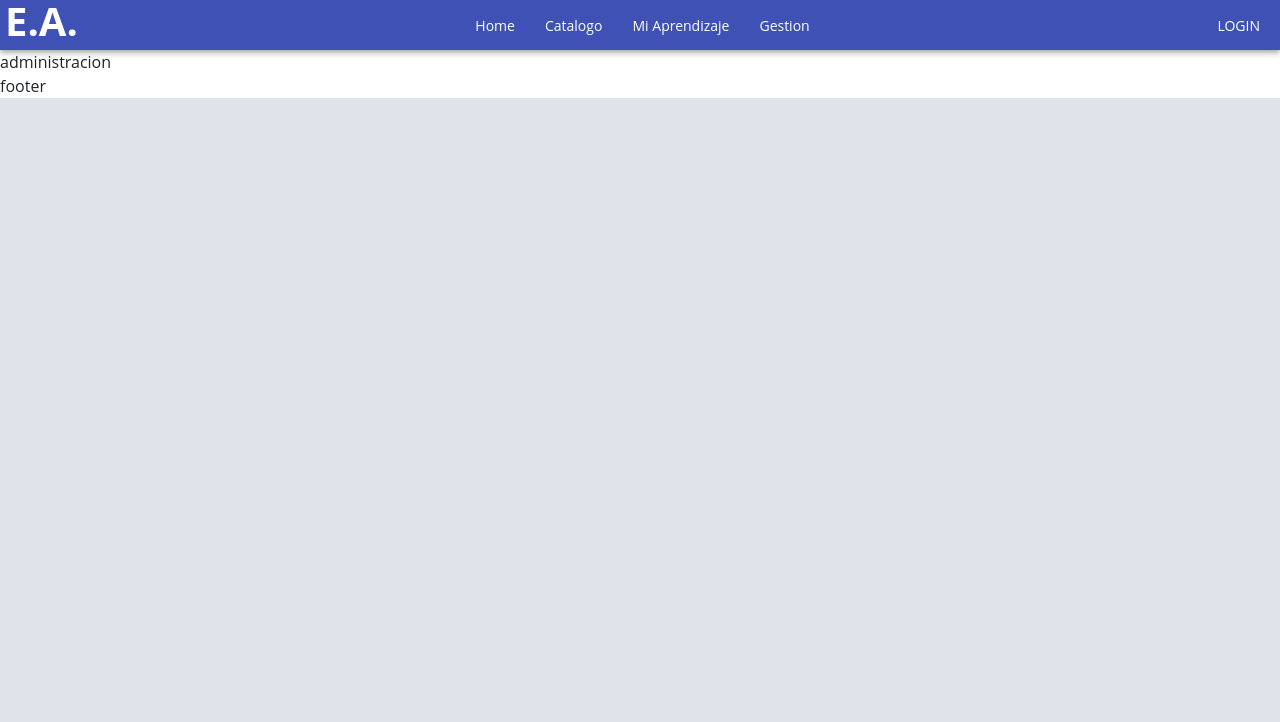
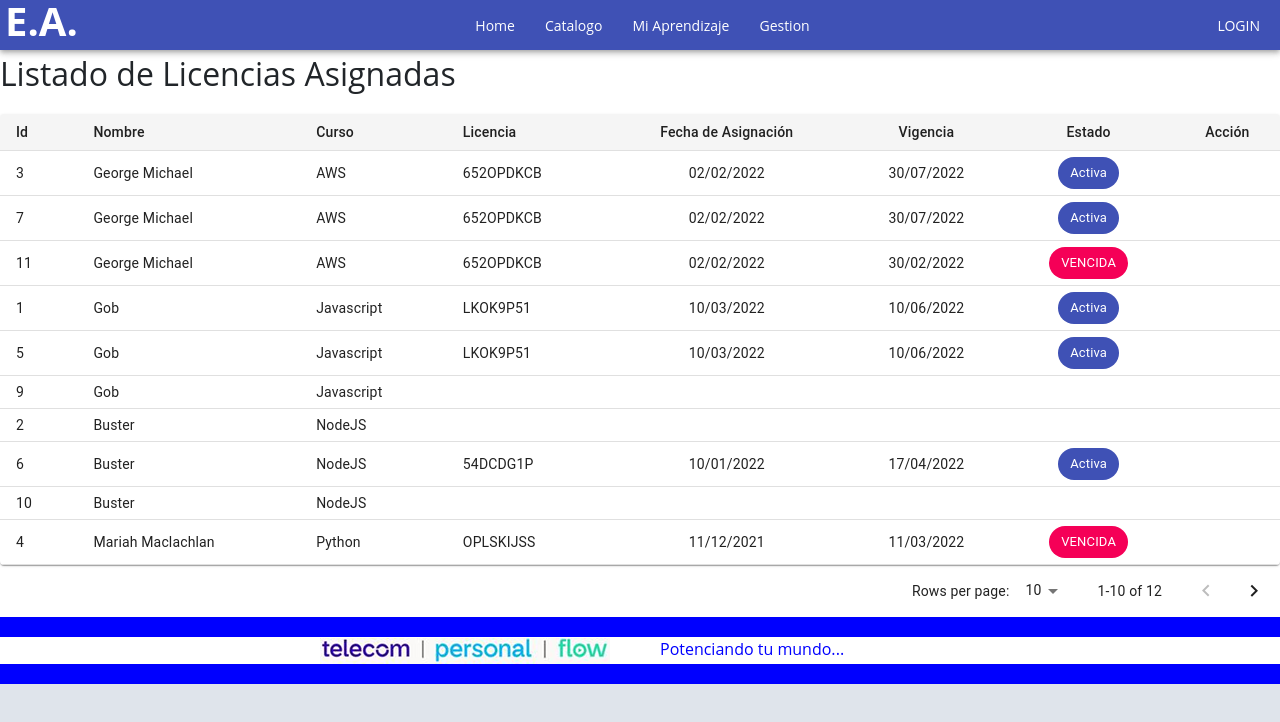
Before and after one commit to jomagnone/Hackaton, a React (Create React App) app: page /admin in a window 1280 px wide. Shown: the top 722 px of the page. Built offline with nearby package versions, Linux system fonts and the light colour scheme.

Commit message:
agrega componente Admin y Footer

```diff
--- a/src/components/Footer.jsx
+++ b/src/components/Footer.jsx
@@ -1,10 +1,15 @@
-
+import "../styles/Footer.css";
 
 function Footer() {
     return (
-      <>
-      footer
-      </>
+      <div >
+        <div className="footerContainer">
+          <div className="footerImg"><img src="../logoFooter.png" /></div>
+          <div className="footerText">
+            Potenciando tu mundo...
+          </div>
+        </div>
+      </div>
     );
   }
 
--- a/src/pages/Admin.jsx
+++ b/src/pages/Admin.jsx
@@ -1,15 +1,118 @@
 import * as React from 'react';
+import { TableContainer, Table, TableHead, TableBody,TableRow, TableCell,TablePagination,Paper } from '@material-ui/core';
+import "../styles/Admin.css";
+import Chip from '@material-ui/core/Chip';
+import { useState } from 'react';
+
+const Admin = () => {
+    const [page, setPage] = React.useState(0);
+    const [rowsPerPage, setRowsPerPage] = React.useState(10);
+
+
+    var data = [
+        {id: 1, name: 'Gob', curso: 'Javascript', licencia:'LKOK9P51',fechaAsign: '10/03/2022', vigencia: '10/06/2022', estado: 'Activa' },
+        {id: 2, name: 'Buster', curso: 'NodeJS', licencia:'',fechaAsign: '', vigencia: '', estado: ''},
+        {id: 3, name: 'George Michael', curso: 'AWS', licencia:'652OPDKCB',fechaAsign: '02/02/2022', vigencia: '30/07/2022', estado: 'Activa'},
+        {id: 4, name: 'Mariah Maclachlan', curso: 'Python', licencia:'OPLSKIJSS',fechaAsign: '11/12/2021', vigencia: '11/03/2022', estado: 'VENCIDA'},
+        {id: 5, name: 'Gob', curso: 'Javascript', licencia:'LKOK9P51',fechaAsign: '10/03/2022', vigencia: '10/06/2022', estado: 'Activa' },
+        {id: 6, name: 'Buster', curso: 'NodeJS', licencia:'54DCDG1P',fechaAsign: '10/01/2022', vigencia: '17/04/2022', estado: 'Activa'},
+        {id: 7, name: 'George Michael', curso: 'AWS', licencia:'652OPDKCB',fechaAsign: '02/02/2022', vigencia: '30/07/2022', estado: 'Activa'},
+        {id: 8, name: 'Mariah Maclachlan', curso: 'Python', licencia:'OPLSKIJSS',fechaAsign: '11/12/2021', vigencia: '11/03/2022', estado: 'VENCIDA'},
+        {id: 9, name: 'Gob', curso: 'Javascript', licencia:'',fechaAsign: '', vigencia: '', estado: '' },
+        {id:10, name: 'Buster', curso: 'NodeJS', licencia:'',fechaAsign: '', vigencia: '', estado: ''},
+        {id: 11, name: 'George Michael', curso: 'AWS', licencia:'652OPDKCB',fechaAsign: '02/02/2022', vigencia: '30/02/2022', estado: 'VENCIDA'},
+        {id: 12, name: 'Mariah Maclachlan', curso: 'Python', licencia:'OPLSKIJSS',fechaAsign: '11/12/2021', vigencia: '11/03/2022', estado: 'VENCIDA'}
+      ];
 
 
 
+    function SortArray(x, y){
+        return x.curso.localeCompare(y.curso);
+    }
+    var dataOrdered = data.sort(SortArray);
 
-const Admin = () => {
+
+      const handleChangePage = (event, newPage) => {
+        setPage(newPage);
+      };
+
+      const handleChangeRowsPerPage = (event) => {
+        setRowsPerPage(+event.target.value);
+        setPage(0);
+      };
+
+      const calcularCeldaEstado = (estado) => {
+
+        if (estado != "" )
+        { return(<Chip label={estado} color={
+           estaActiva(estado) ?
+                "primary" : "secondary"
+            }
+           /> )
+        }
+        else
+        {
+            return"";
+        }
+    }
+
+    const estaActiva = (estado) => {
+
+        if (estado == "Activa" )
+         return true
+        else
+        return false
+    }
+
 
 
     return (
 
         <div className="">
-           administracion
+
+           <div className="App">
+                <p className="title">Listado de Licencias Asignadas</p>
+                <TableContainer component={Paper}>
+                    <Table className='licenciesTable' size="small" aria-label="a dense table">
+                        <TableHead>
+                            <TableRow className='headerTable'>
+                                <TableCell>Id</TableCell>
+                                <TableCell>Nombre</TableCell>
+                                <TableCell align="left">Curso</TableCell>
+                                <TableCell>Licencia</TableCell>
+                                <TableCell align="center">Fecha de Asignación</TableCell>
+                                <TableCell align="center">Vigencia</TableCell>
+                                <TableCell align="center">Estado</TableCell>
+                                <TableCell align="center">Acción</TableCell>
+                            </TableRow>
+                        </TableHead>
+                        <TableBody>
+                        {dataOrdered.slice(page * rowsPerPage, page * rowsPerPage + rowsPerPage).map((celda) => {
+                            return (
+                                <TableRow hover role="checkbox" tabIndex={-1} key={celda.id}>
+                                    <TableCell key={celda.id} >{celda.id}</TableCell>
+                                    <TableCell>{celda.name}</TableCell>
+                                    <TableCell  align="left">{celda.curso}</TableCell>
+                                    <TableCell>{celda.licencia}</TableCell>
+                                    <TableCell align="center">{celda.fechaAsign}</TableCell>
+                                    <TableCell align="center" >{celda.vigencia}</TableCell>
+                                    <TableCell align="center">{calcularCeldaEstado(celda.estado)}</TableCell>
+                                    <TableCell></TableCell>
+                                </TableRow>
+                                    )})}
+                        </TableBody>
+                    </Table>
+                </TableContainer>
+                <TablePagination
+                    rowsPerPageOptions={[10, 25, 100]}
+                    component="div"
+                    count={dataOrdered.length}
+                    rowsPerPage={rowsPerPage}
+                    page={page}
+                    onPageChange={handleChangePage}
+                    onRowsPerPageChange={handleChangeRowsPerPage}
+                />
+            </div>
         </div>
             );
     }
--- a/src/pages/MyLearning.jsx
+++ b/src/pages/MyLearning.jsx
@@ -2,14 +2,25 @@ import * as React from 'react';
 
 
 
+const MyLearning = () => {
+   const myLearnings = [
+        {id: 1, usuario: 'u176848', curso: 'Javascript', licencia:'LKOK9P51',fechaAsign: '10/03/2022', vigencia: '10/06/2022', estado: 'Activa' },
+        {id: 2, usuario: 'u176848', curso: 'NodeJS', licencia:'JPTR251D',fechaAsign: '15/01/2022', vigencia: '30/03/2022', estado: 'Activa' },
+        {id: 3, usuario: 'u176848', curso: 'AWS', licencia:'',fechaAsign: '', vigencia: '', estado: '' },
 
-const MyLearning = () => {
+   ]
 
+
+   function SortArray(x, y){
+    return x.curso.localeCompare(y.curso);
+}
+var learningsOrdered = myLearnings.sort(SortArray);
 
     return (
 
         <div className="cartContainer">
-            mi aprendizaje
+            <h3>Mi Aprendizaje</h3>
+
         </div>
             );
     }
--- /dev/null
+++ b/src/styles/Admin.css
@@ -0,0 +1,21 @@
+.licenciesTable{
+    min-width: 700;
+}
+
+.title{
+    font-size: 2em;
+}
+
+.textoVerde{
+    color: green;
+}
+
+.textoRojo{
+    color: red;
+}
+
+.headerTable{
+    font-weight: bold;
+    font-size: 1em;
+    background-color: whitesmoke;
+}
--- /dev/null
+++ b/src/styles/Footer.css
@@ -0,0 +1,40 @@
+.footer{
+
+    font-size: 18px;
+    font-weight: bold;
+    width: 100%;
+    height: 80px;
+    margin: 0;
+    padding: 0;
+}
+
+.footerContainer{
+    background-color: blue;
+    color: white;
+    display: flex;
+    flex-direction: row;
+    justify-content: center;
+    width: 100%;
+
+}
+
+
+.footerText, .footerImg{
+    background-color:white;
+    color: blue;
+    margin-top: 20px ;
+    margin-bottom: 20px;
+    width: 50%;
+
+}
+
+.footerText{
+    padding-left: 20px;
+    text-align: start;
+}
+
+.footerImg{
+    align-items:flex-end;
+    text-align: end;
+    padding-right: 20px;
+}
```
Also changed, not shown: public/logoFooter.png (added).
